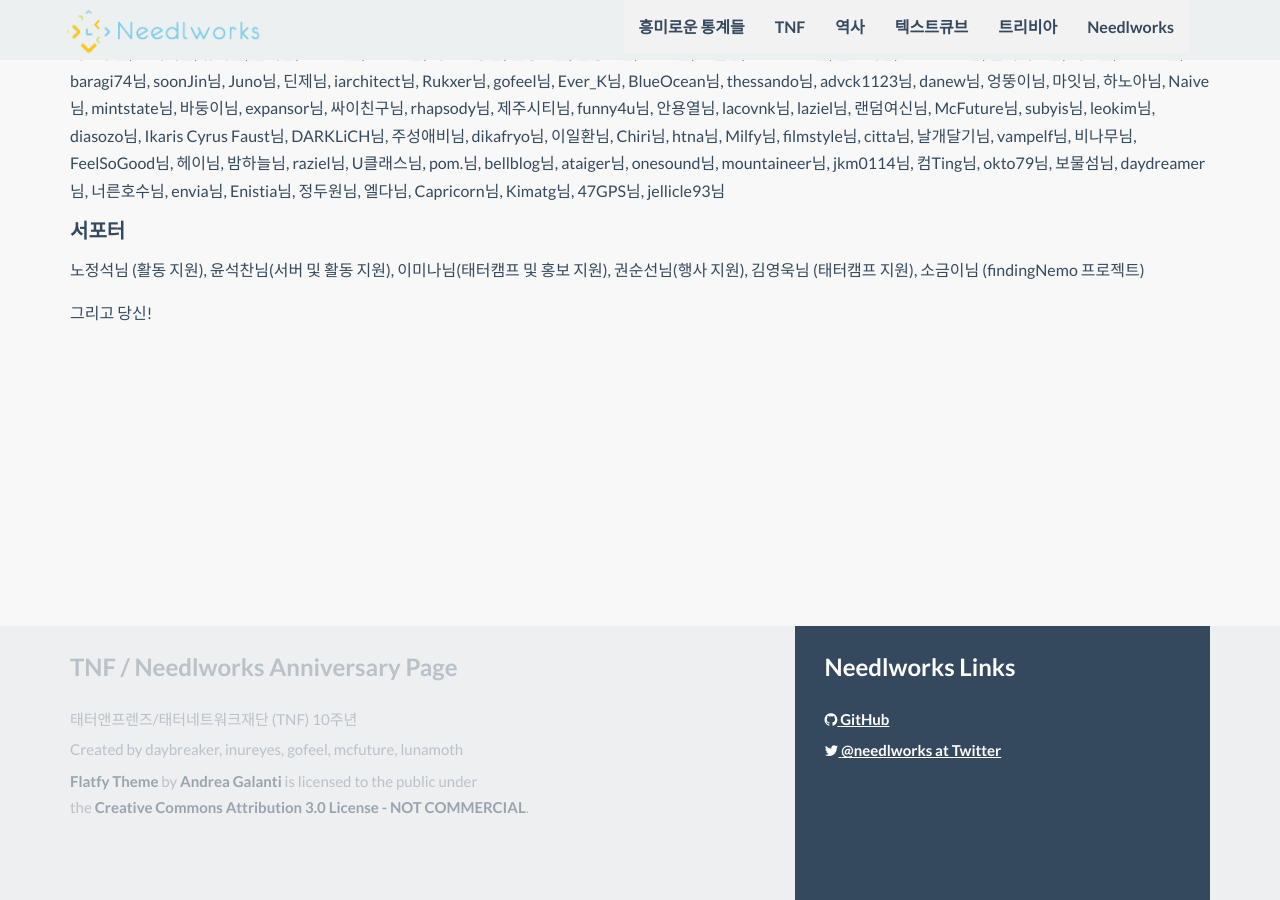
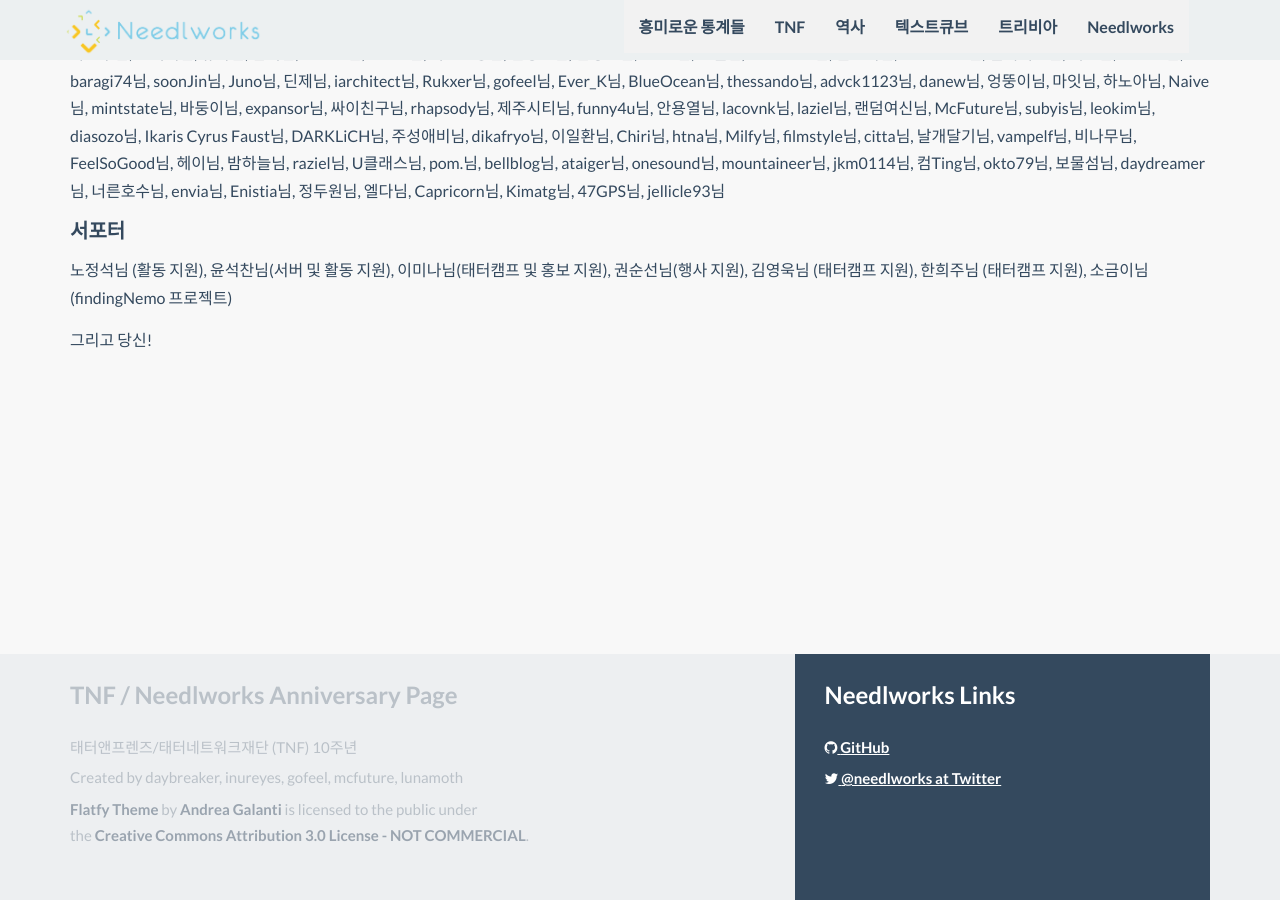
Before and after one commit to Needlworks/10yr-anniversary, a Jekyll site: the page built from textcube.md, in a window 1280 px wide and 900 px high, scrolled down 1471 px. Built offline with Jekyll 4.4.1, drawn with Linux system fonts in a browser that asks for light colours; nearby versions of some CDN libraries.

Commit message:
added - supporter  -

```diff
--- a/textcube.md
+++ b/textcube.md
@@ -57,6 +57,6 @@ adeurian님, chester님, DARKLiCH님, FeelSoGood님, glradios님, laotzu님, McF
 
 #### 서포터
 
-노정석님 (활동 지원), 윤석찬님(서버 및 활동 지원), 이미나님(태터캠프 및 홍보 지원), 권순선님(행사 지원), 김영욱님 (태터캠프 지원), 소금이님 (findingNemo 프로젝트)
+노정석님 (활동 지원), 윤석찬님(서버 및 활동 지원), 이미나님(태터캠프 및 홍보 지원), 권순선님(행사 지원), 김영욱님 (태터캠프 지원), 한희주님 (태터캠프 지원), 소금이님 (findingNemo 프로젝트)
 
 그리고 당신!
```
